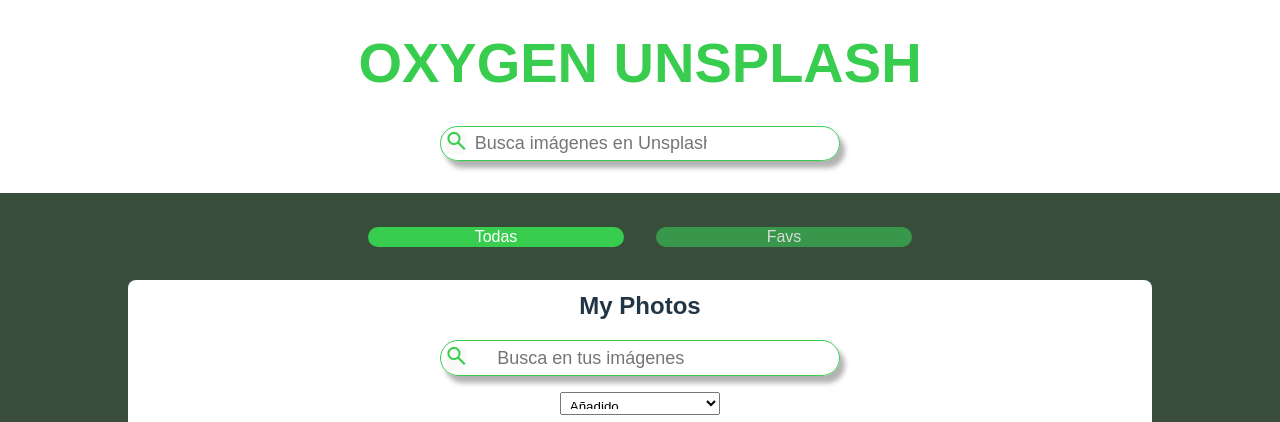
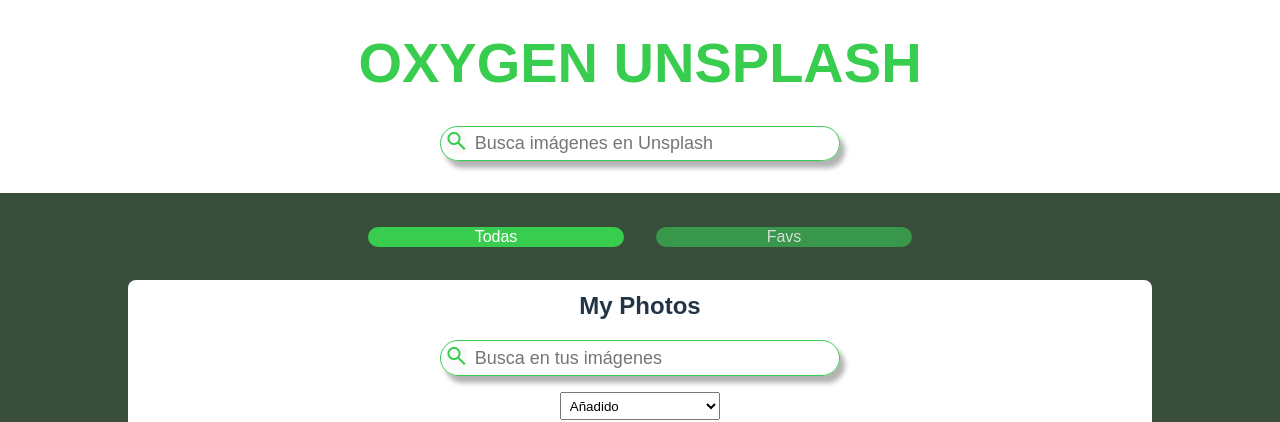
Before and after one commit to MorenoRT1402/Unsplash-Api, a React (Vite) app: page /gallery in a window 1280 px wide. Shown: the top 422 px of the page. Built offline with nearby package versions, Linux system fonts and the light colour scheme; no server answers; a web font is replaced by a local one.

Commit message:
fix: styles

```diff
--- a/src/styles/css/gallery.css
+++ b/src/styles/css/gallery.css
@@ -15,7 +15,6 @@
   .gallery__order-select {
     width: 40%;
     max-width: 10rem;
-    height: 6%;
     padding: .3rem; }
   .gallery__images {
     display: flex;
--- a/src/styles/css/styles.css
+++ b/src/styles/css/styles.css
@@ -18,7 +18,7 @@
   background-color: white; }
 
 h1 {
-  width: 100%;
+  width: 60%;
   color: #38CD4F;
   font-size: 16px;
   text-align: left; }
@@ -92,7 +92,6 @@
   .gallery__order-select {
     width: 40%;
     max-width: 10rem;
-    height: 6%;
     padding: .3rem; }
   .gallery__images {
     display: flex;
@@ -191,6 +190,7 @@
   .searchbar > button {
     padding: 0; }
   .searchbar > input {
+    width: 100%;
     border: 0;
     outline: none; }
 
@@ -214,7 +214,6 @@
 
 @media screen and (min-width: 600px) {
   .searchbar > input {
-    text-align: center;
     font-size: large; } }
 * {
   box-sizing: border-box;
--- a/src/styles/scss/components.scss
+++ b/src/styles/scss/components.scss
@@ -18,6 +18,7 @@
     }
 
     &>input{
+        width: 100%;
         border: 0;
         outline: none;
     }
@@ -52,7 +53,6 @@
     @media screen and (min-width: 600px){
         .searchbar {
             &>input {
-                text-align: center;
                 font-size: large;
             }
         }
--- a/src/styles/scss/gallery.scss
+++ b/src/styles/scss/gallery.scss
@@ -20,7 +20,6 @@
     &__order-select{
         width: 40%;
         max-width: 10rem;
-        height: 6%;
         padding: .3rem;
     }
 
--- a/src/styles/scss/header.scss
+++ b/src/styles/scss/header.scss
@@ -10,7 +10,7 @@
 }
 
 h1{
-    width: 100%;
+    width: 60%;
     color: $theme-light;
     font-size: 16px;
     text-align: left;
```
Also changed, not shown: src/styles/css/components.css (+9 -13 lines), src/styles/css/header.css (+9 -13 lines), 2 other files (tests, documents, lock files or other folders).
